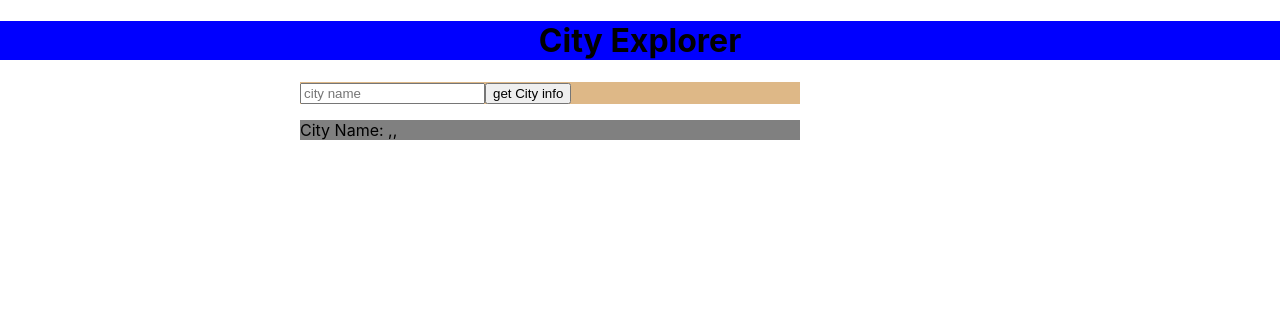
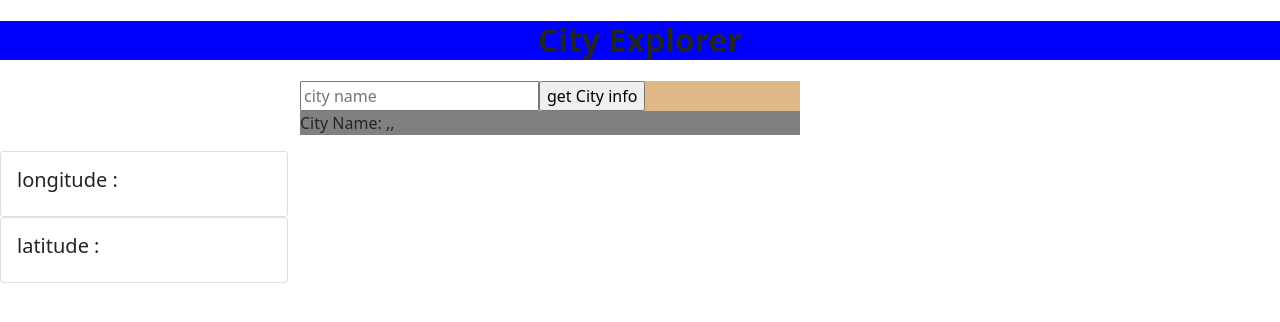
Before and after one commit to mohnalkhateeb/city-explorer, a React (Create React App) app: page / in a window 1280 px wide. Shown: the top 322 px of the page. Built offline with nearby package versions, Linux system fonts and the light colour scheme.

Commit message:
lab06esdit

```diff
--- a/src/App.js
+++ b/src/App.js
@@ -1,7 +1,11 @@
 
 import React from 'react';
 import axios from 'axios';
+import 'bootstrap/dist/css/bootstrap.min.css';
+import Card from 'react-bootstrap/Card';
 import  './App.css';
+// import Weather from './Weather';
+
 // npm install dotenv
 
 
@@ -12,7 +16,8 @@ class App extends React.Component {
     this.state = {
       cityInfo: {},
       searchQuery: '',
-      showingMap: false
+      showingMap: false,
+      // weatherData:[]
     }
   }
 
@@ -24,13 +29,14 @@ class App extends React.Component {
     })
 
     let url = `https://eu1.locationiq.com/v1/search.php?key=${process.env.REACT_APP_LOCATIONIQ_KEY}&q=${this.state.searchQuery}&format=json`;
-
+    // let LocalApi= await axios.get('http://localhost:3001/getweather?city_name=Seattle&lat=47.60621&lon=-122.33207')
     let allData = await axios.get(url);
 
 
     this.setState({
       cityInfo: allData.data[0],
-      showingMap: true
+      showingMap: true,
+      // weatherData: LocalApi.data
     })
 
   }
@@ -45,10 +51,32 @@ class App extends React.Component {
         </form>
 
         <p>City Name: {this.state.cityInfo.display_name},{this.state.cityInfo.lat},{this.state.cityInfo.lon}</p>
+        <Card style={{ width: '18rem' }}
+        >
+          <Card.Body>
+            <Card.Title> longitude :</Card.Title>
+            <Card.Text>
+              {this.state.cityInfo.lon}
+            </Card.Text>
+          </Card.Body>
+        </Card>
+        <Card style={{ width: '18rem' }}>
+          <Card.Body>
+            <Card.Title>latitude : </Card.Title>
+            <Card.Text>
+              {this.state.cityInfo.lat}
+            </Card.Text>
+          </Card.Body>
+        </Card>
 
         {this.state.showingMap &&
           <img alt='' src={`https://maps.locationiq.com/v3/staticmap?key=${process.env.REACT_APP_LOCATIONIQ_KEY}&center=${this.state.cityInfo.lat},${this.state.cityInfo.lon}&zoom=15`} />
         }
+        {/* {
+          this.state.weatherData.map(d=>{
+            return < Weather description={d.description} date={d.date} />
+          })
+        } */}
 
       </div>
     )
--- /dev/null
+++ b/src/Weather.js
@@ -0,0 +1,15 @@
+import React, { Component } from 'react'
+
+export class Weather extends Component {
+    render() {
+        return (
+            <div>
+               <h5>{this.props.date}</h5>
+                <h1>{this.props.description}</h1>
+
+            </div>
+        )
+    }
+}
+
+export default Weather
```
